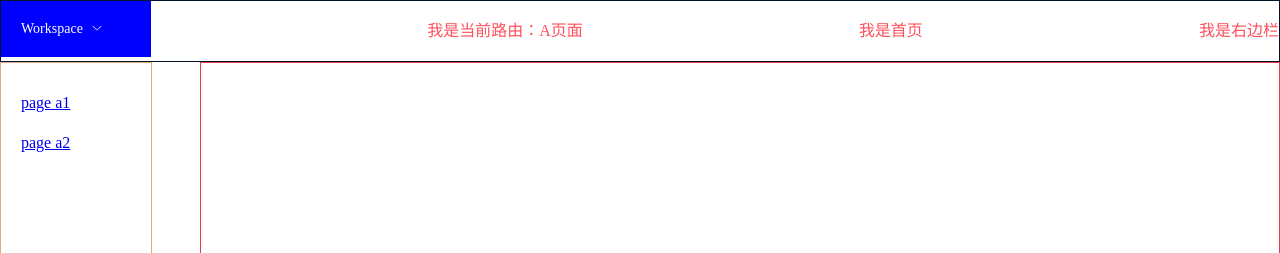
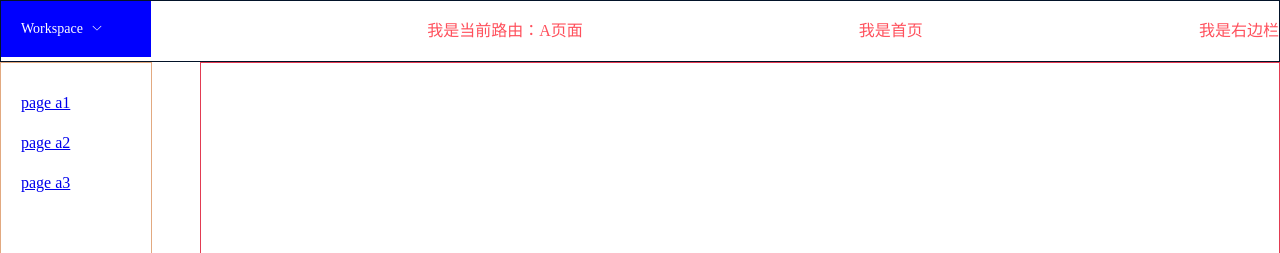
Before and after one commit to FE-help/testCode, a Vue app: page /A in a window 1280 px wide. Shown: the top 253 px of the page. Built offline with nearby package versions, Linux system fonts and the light colour scheme.

Commit message:
类型判断

```diff
--- a/src/components/nav/menuComponent.vue
+++ b/src/components/nav/menuComponent.vue
@@ -7,23 +7,59 @@
     </ul>
   </div>
 </template>
-<script setup lang="ts">
-import { defineProps } from 'vue'
-const props = defineProps({
-    menuList: Array
-});
+<!--<script setup lang="ts">-->
+    <!--import {PropType} from 'vue'-->
+    <!--import { Menu } from '../../interface/menu'-->
+    <!--const props = defineProps({-->
+        <!--menuList: Array as PropType<Menu[]>,-->
+        <!--menu: Object as PropType<Menu>,-->
+        <!--test: String,-->
+        <!--test2: String-->
+    <!--});-->
+<!--</script>-->
+<script lang="ts">
+  import { defineComponent, PropType } from 'vue'
+  import { Menu } from '../../interface/menu'
+  interface Book {
+      title: string
+      author: string
+      year: number
+  }
+  export default defineComponent({
+      name: 'menuComponent',
+      props: {
+          menuList: {
+              type: Array as PropType<Menu[]>,
+              require: true,
+          },
+          menu: {
+              type: Object as PropType<Menu>,
+              validator: (menu: Menu) => !!menu.test
+          },
+          test: {
+              type: String
+          },
+          book: {
+              type: Object as PropType<Book>,
+              required: true,
+              validator: (book: Book) => !!book.title
+          },
+      }
+  })
 </script>
 
 <style lang="less">
-  .menu-box{
+  .menu-box {
     border: 1px solid #e2a980;
     float: left;
     width: 150px;
     height: 600px;
-    ul{
+
+    ul {
       padding: 20px;
     }
-    li{
+
+    li {
       display: block;
       line-height: 40px;
     }
--- /dev/null
+++ b/src/interface/menu.ts
@@ -0,0 +1,5 @@
+export interface Menu {
+    text: string,
+    value: string,
+    test: number
+}
--- a/src/views/A/a.vue
+++ b/src/views/A/a.vue
@@ -1,6 +1,6 @@
 <template>
   <div class="box">
-    <menuComponent :menuList="menulist"></menuComponent>
+    <menuComponent :menuList="menulist" :menu="menu" :test="test" :book="book"></menuComponent>
 
     <div class="content">
       <router-view></router-view>
@@ -8,19 +8,27 @@
   </div>
 </template>
 <script setup lang="ts">
-  import menuComponent from '/src/components/nav/menuComponent.vue'
-  let menulist = [
-      {text: 'page a1', value: '/A/a1'},
-      {text: 'page a2', value: '/A/a2'},
-  ]
+    import menuComponent from '/src/components/nav/menuComponent.vue'
+    import { Menu } from '../../interface/menu'
+    let menulist: Menu[] = [
+        {text: 'page a1', value: '/A/a1', test: 111},
+        {text: 'page a2', value: '/A/a2', test: 111},
+        {text: 'page a3', value: '/A/a2', test: 111},
+    ];
+    let menu: Menu = {
+        text: 'page a3', value: '/A/a2', test: Number('1111')
+    };
+    let test = 111;
+    let book = {title: '1111'}
 </script>
 
 <style lang="less" scoped>
-  .box{
+  .box {
     display: block;
     overflow: hidden;
     height: 610px;
-    .content{
+
+    .content {
       width: calc(100% - 200px);
       height: 600px;
       float: left;
```
